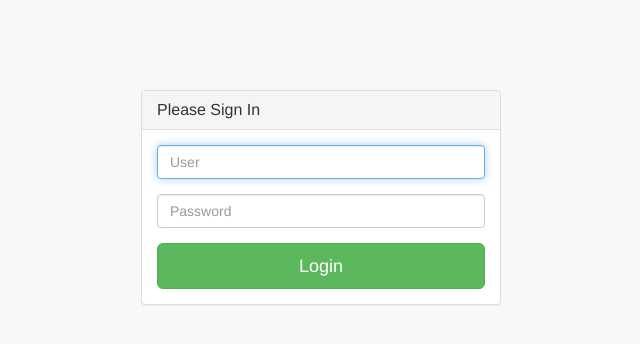
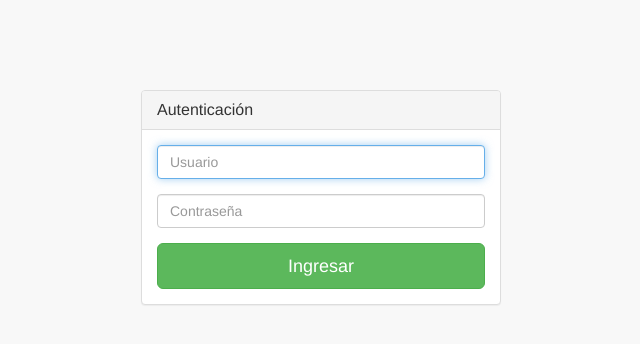
Before and after one commit to bmottag/jbb, a CodeIgniter app: page /database/login in a window 1280 px wide. Shown: the top 344 px of the page, without its empty margins (319-959 px from the left). Run offline with CodeIgniter, Linux system fonts and the light colour scheme.

Commit message:
OCnfiguracion base de datos, de idioma, ajuste de titulos

```diff
--- a/application/config/config.php
+++ b/application/config/config.php
@@ -76,7 +76,7 @@ $config['url_suffix'] = '';
 | than english.
 |
 */
-$config['language']	= 'english';
+$config['language']	= 'es';
 
 /*
 |--------------------------------------------------------------------------
--- a/application/config/database.php
+++ b/application/config/database.php
@@ -78,7 +78,7 @@ $db['default'] = array(
 	'hostname' => 'localhost',
 	'username' => 'root',
 	'password' => '',
-	'database' => 'yelizthza',
+	'database' => 'jbb',
 	'dbdriver' => 'mysqli',
 	'dbprefix' => '',
 	'pconnect' => FALSE,
--- a/application/modules/login/controllers/Login.php
+++ b/application/modules/login/controllers/Login.php
@@ -50,7 +50,7 @@ class Login extends CI_Controller {
 
 			//busco datos del vehiculo
 			$arrParam = array(
-				"table" => "user",
+				"table" => "usuarios",
 				"order" => "id_user",
 				"column" => "log_user",
 				"id" => $login
@@ -99,12 +99,12 @@ class Login extends CI_Controller {
 
 						$this->login_model->redireccionarUsuario();
 					}else{
-						$data["msj"] = "<strong>" . $userExist[0]["first_name"] . "</strong> that's not your password.";
+						$data["msj"] = "<strong>" . $userExist[0]["first_name"] . "</strong> esa no es su contraseña.";
 						$this->session->sess_destroy();
 						$this->load->view('login', $data);
 					}
 			}else{
-				$data["msj"] = "<strong>" . $login . "</strong> doesn't exist.";
+				$data["msj"] = "<strong>" . $login . "</strong> no esta registrado.";
 				$this->session->sess_destroy();
 				$this->load->view('login', $data);
 			}
--- a/application/modules/login/models/Login_model.php
+++ b/application/modules/login/models/Login_model.php
@@ -21,7 +21,7 @@
 	    	$passwd = str_replace(array("<",">","[","]","*","^","-","'","="),"",$arrData["passwd"]);
 			$passwd = md5($passwd);
 
-	    	$sql = "SELECT * FROM user WHERE log_user = '$login' and password = '$passwd'";
+	    	$sql = "SELECT * FROM usuarios WHERE log_user = '$login' and password = '$passwd'";
 	    	$query = $this->db->query($sql);
 
 	    	if ($query->num_rows() > 0){
--- a/application/modules/login/views/login.php
+++ b/application/modules/login/views/login.php
@@ -9,7 +9,7 @@
     <meta name="description" content="">
     <meta name="author" content="">
 
-    <title>YELOS</title>
+    <title>JBB</title>
 
     <!-- Bootstrap Core CSS -->
 	<link href="<?php echo base_url("assets/bootstrap/vendor/bootstrap/css/bootstrap.min.css"); ?>" rel="stylesheet">
@@ -46,7 +46,7 @@
             <div class="col-md-4 col-md-offset-4">
                 <div class="login-panel panel panel-default">
                     <div class="panel-heading">
-                        <h3 class="panel-title">Please Sign In</h3>
+                        <h3 class="panel-title">Autenticación</h3>
                     </div>
                     <div class="panel-body">
 						<?php if(isset($msj)){?>
@@ -60,10 +60,10 @@
 
                             <fieldset>
                                 <div class="form-group">
-									<input type="text" id="inputLogin" name="inputLogin" class="form-control" placeholder="User" value="<?php echo get_cookie('user'); ?>" required autofocus >
+									<input type="text" id="inputLogin" name="inputLogin" class="form-control" placeholder="Usuario" value="<?php echo get_cookie('user'); ?>" required autofocus >
                                 </div>
                                 <div class="form-group">
-									<input type="password" id="inputPassword" name="inputPassword" class="form-control" placeholder="Password" value="<?php echo get_cookie('password'); ?>" >
+									<input type="password" id="inputPassword" name="inputPassword" class="form-control" placeholder="Contraseña" value="<?php echo get_cookie('password'); ?>" >
                                 </div>
 <!--
                                 <div class="checkbox">
@@ -72,7 +72,7 @@
                                     </label>
                                 </div>
 -->
-								<button type="submit" class="btn btn-lg btn-success btn-block" id='btnSubmit' name='btnSubmit'>Login </button>
+								<button type="submit" class="btn btn-lg btn-success btn-block" id='btnSubmit' name='btnSubmit'>Ingresar </button>
 
 
 
```
Also changed, not shown: .htaccess, assets/js/general/jquery.validate.js.
